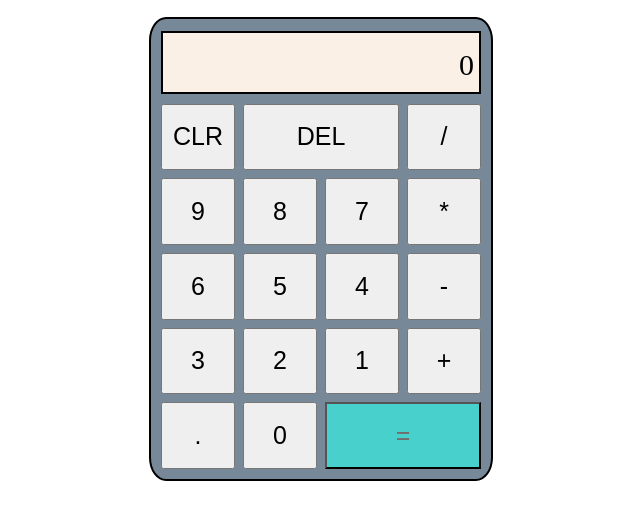
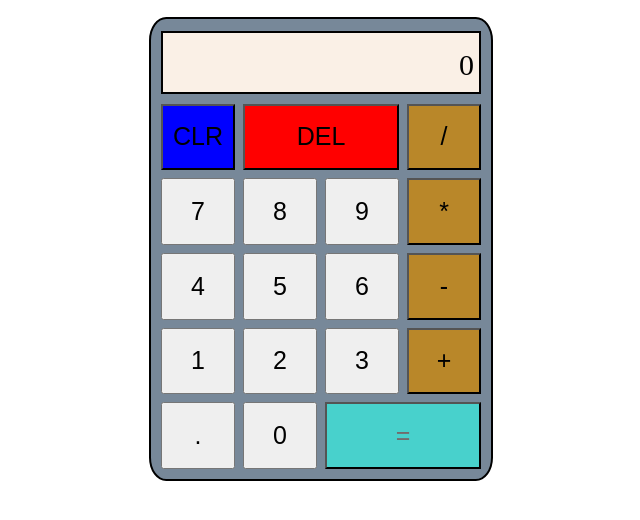
Before and after one commit to achau96/calculator, a plain HTML site: page index.html in a window 1280 px wide. Shown: the part 68-588 px from the top of the page, without its empty margins (319-959 px from the left). Drawn offline with Linux system fonts and the light colour scheme.

Commit message:
Changed some colors and number order

```diff
--- a/index.css
+++ b/index.css
@@ -40,6 +40,30 @@ h1 {
   border-width: 2px;
 }
 
+.clear {
+  background-color: blue;
+}
+
+.clear:hover {
+  background-color: rgb(18, 18, 209);
+}
+
+.delete {
+  background-color: red;
+}
+
+.delete:hover {
+  background-color: rgb(194, 34, 34);
+}
+
+.op {
+  background-color: rgb(185, 135, 41);
+}
+
+.op:hover {
+  background-color: rgb(146, 117, 62);
+}
+
 .equal {
   grid-column: 3/span 2;
   grid-row: 6;
--- a/index.html
+++ b/index.html
@@ -17,19 +17,19 @@
 
    <button id="btn" class='op' value='divide'>/</button>
 
+   <button id="btn" class='num' value='7'>7</button>
+   <button id="btn" class='num' value='8'>8</button>
    <button id="btn" class='num' value='9'>9</button>
-   <button id="btn" class='num' value='8'>8</button>
-   <button id="btn" class='num' value='7'>7</button>
    <button id="btn" class='op' value='multiply'>*</button>
 
+   <button id="btn" class='num' value='4'>4</button>
+   <button id="btn" class='num' value='5'>5</button>
    <button id="btn" class='num' value='6'>6</button>
-   <button id="btn" class='num' value='5'>5</button>
-   <button id="btn" class='num' value='4'>4</button>
    <button id="btn" class='op' value='subtract'>-</button>
 
+   <button id="btn" class='num' value='1'>1</button>
+   <button id="btn" class='num' value='2'>2</button>
    <button id="btn" class='num' value='3'>3</button>
-   <button id="btn" class='num' value='2'>2</button>
-   <button id="btn" class='num' value='1'>1</button>
    <button id="btn" class='op' value='add'>+</button>
 
    <button id="btn" class='num' value='.'>.</button>
--- a/script.js
+++ b/script.js
@@ -75,7 +75,9 @@ const preOperate = (e) => {
     if(storage[1] == 'divide' && storage[2] == 0){
       holder = "Error Buddy."
     }
-    else{  holder = operate(storage[1],storage[0],storage[2]);}
+    else{
+      holder = operate(storage[1],storage[0],storage[2]);
+    }
   screen.textContent = holder;
   storage = [];
   if(e.target.value != 'equal'){
```
